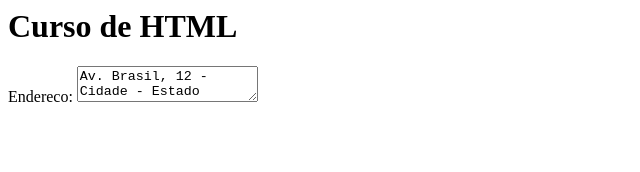
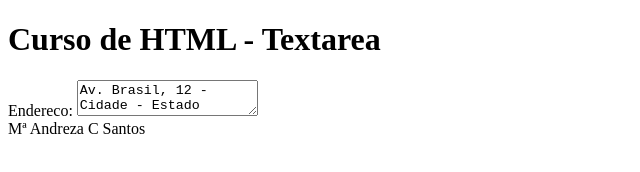
Before and after one commit to mariaandrezacs/programacaoWeb1, a plain HTML site: page textarea.html in a window 1280 px wide. Shown: the whole page, without its empty margins (0-640 px from the left). Drawn offline with Linux system fonts and the light colour scheme.

Commit message:
arquivo textarea modificado

```diff
--- a/textarea.html
+++ b/textarea.html
@@ -1,9 +1,13 @@
-<html>
+<!DOCTYPE html>
+<html lang="en">
 <head>
+	<meta charset="UTF-8">
+	<meta http-equiv="X-UA-Compatible" content="IE=edge">
+	<meta name="viewport" content="width=device-width, initial-scale=1.0">
 	<title>Textarea</title>
 </head>
 <body>
-		<header><h1>Curso de HTML</h1></header>
+	<header><h1>Curso de HTML - Textarea</h1></header>
 	<nav></nav>
 	<section>
 	<form method="post" action="#">
@@ -12,6 +16,7 @@
 
 	</form>
 	</section>
-		<footer></footer>
+	<footer>Mª Andreza C Santos</footer>
+
 </body>
 </html>
```
Lines whose indentation alone changed are shown as unchanged.
